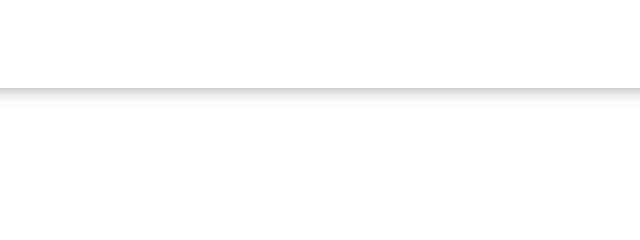
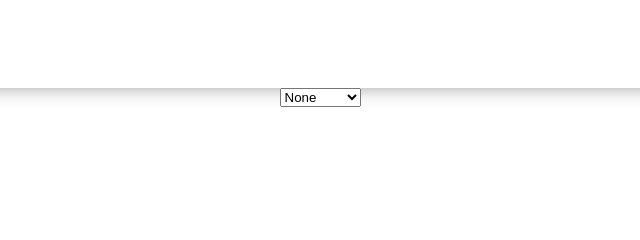
Before and after one commit to willgundy/api-fetch, a plain HTML site: page index.html in a window 1280 px wide. Shown: the top 240 px of the page, 320-960 px from the left. Drawn offline with Linux system fonts and the light colour scheme; a web font is replaced by a local one.

Commit message:
Added HTML elements to page

```diff
--- a/index.html
+++ b/index.html
@@ -16,7 +16,19 @@
             <h1>Cool Web Project</h1>
         </header>
 
-        <main></main>
+        <main>
+            <template id="template">
+                <h2></h2>
+                <h6></h6>
+                <img src="" alt="" />
+            </template>
+            <select name="api-select" id="api-select">
+                <option value="none">None</option>
+                <option value="star-wars">Star Wars</option>
+                <option value="pokemon">Pokemon</option>
+            </select>
+            <ul id="list"></ul>
+        </main>
 
         <footer>&copy; 2021 Aspiring Software Developer</footer>
 
```
